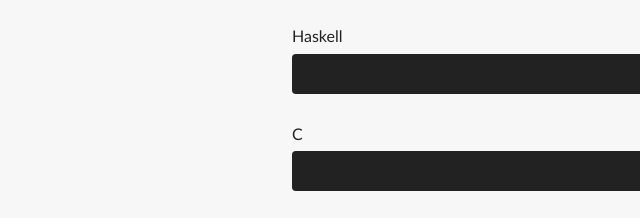
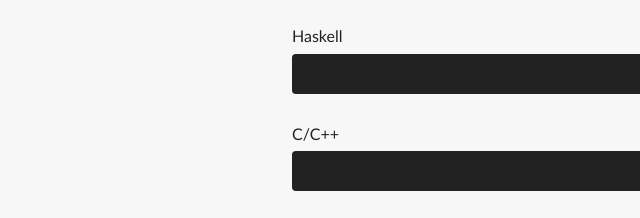
Before and after one commit to lmmorell/lmmorell.github.io, a plain HTML site: page index.html in a window 1280 px wide. Shown: the part 1560-1778 px from the top of the page, 78-718 px from the left. Drawn offline with nearby package versions, Linux system fonts and the light colour scheme.

Commit message:
html update

```diff
--- a/index.html
+++ b/index.html
@@ -115,7 +115,7 @@
 							</div>
 
 							<div class="skill-item">
-								<h4>C</h4>
+								<h4>C/C++</h4>
 								<div class="progress">
 								<div class="progress-bar" style="width:72%"></div>
 								</div>
```
